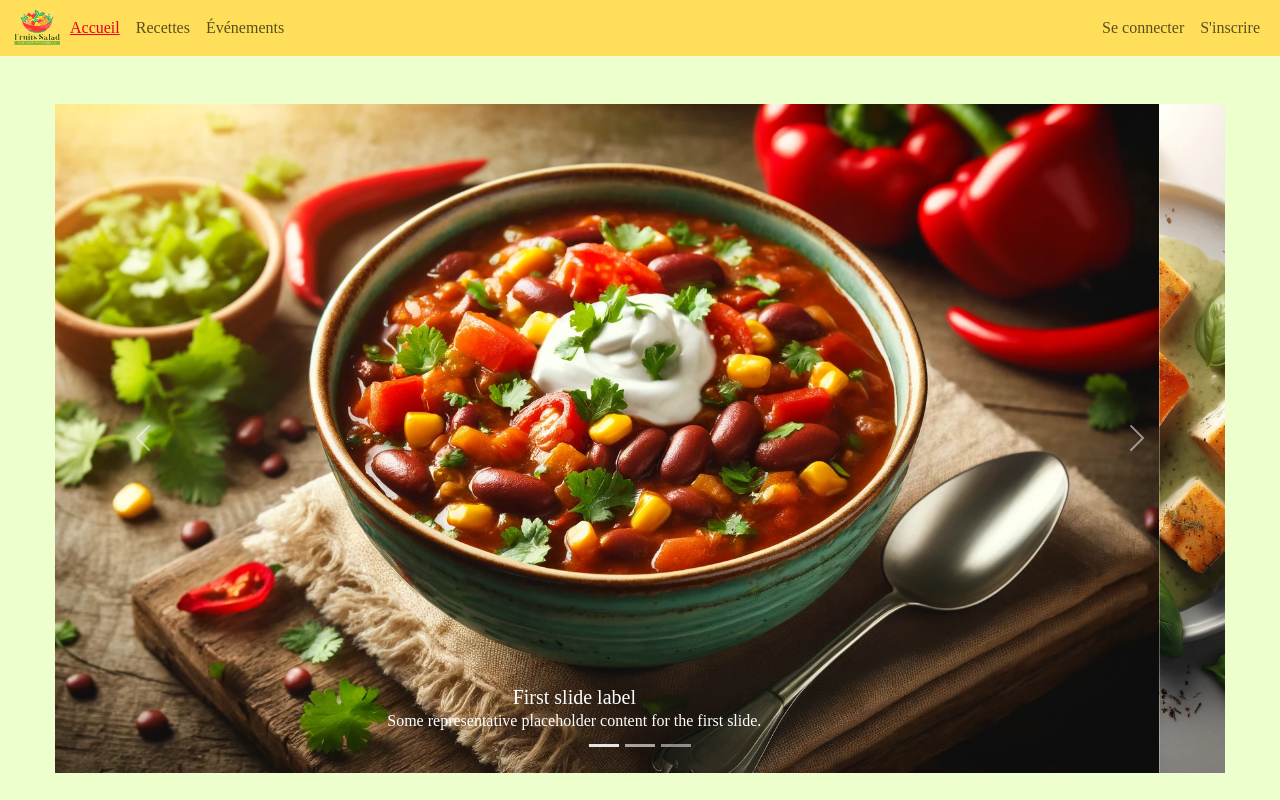
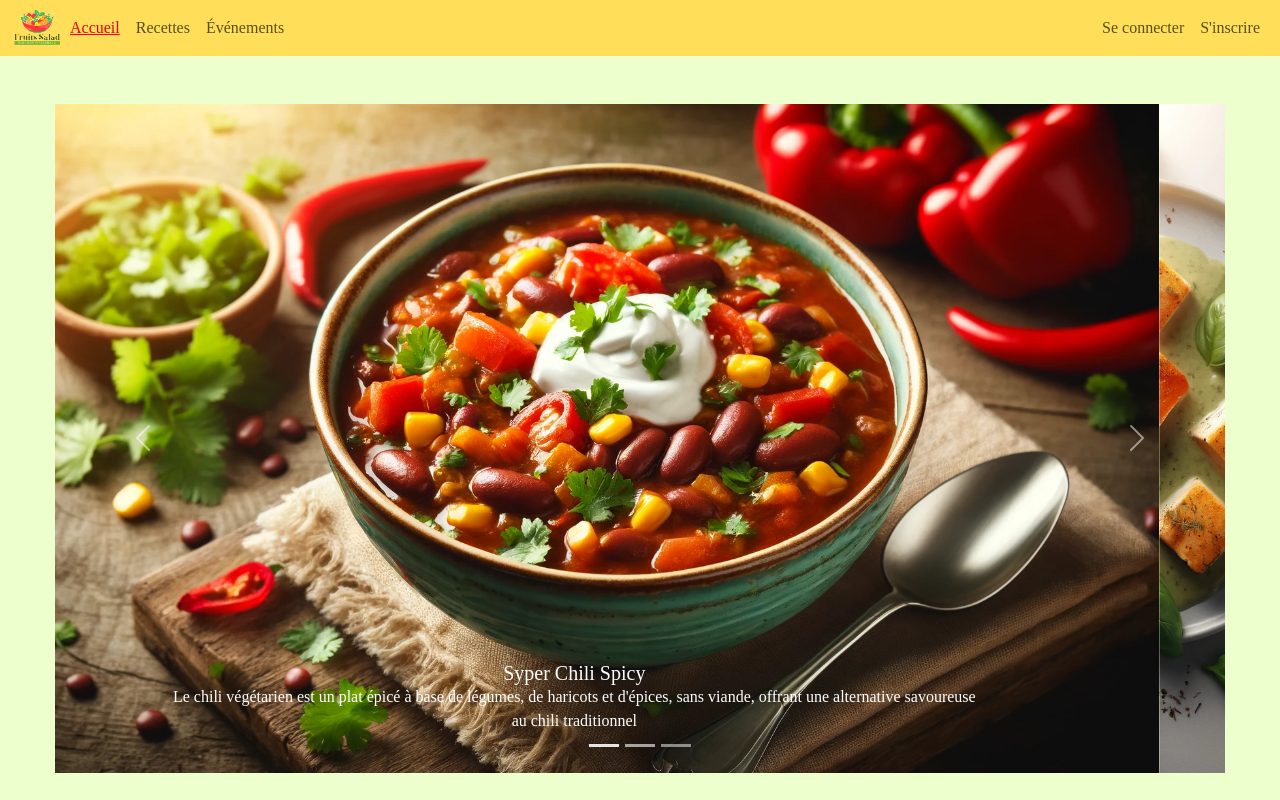
Before and after one commit to Aleks512/fronted, a Vue app: page / in a window 1280 px wide. Shown: the top 800 px of the page. Built offline with nearby package versions, Linux system fonts and the light colour scheme.

Commit message:
sliders_description

```diff
--- a/src/views/HomeView.vue
+++ b/src/views/HomeView.vue
@@ -10,22 +10,22 @@
       <div class="carousel-item active">
         <img src="@/assets/vegetarian_chili.webp" class="d-block w-100" alt="First slide">
         <div class="carousel-caption d-none d-md-block">
-          <h5>First slide label</h5>
-          <p>Some representative placeholder content for the first slide.</p>
+          <h5>Syper Chili Spicy</h5>
+          <p>Le chili végétarien est un plat épicé à base de légumes, de haricots et d'épices, sans viande, offrant une alternative savoureuse au chili traditionnel</p>
         </div>
       </div>
       <div class="carousel-item">
         <img src="@/assets/few_rivolis.webp" class="d-block w-100" alt="Second slide">
         <div class="carousel-caption d-none d-md-block">
-          <h5>Second slide label</h5>
-          <p>Some representative placeholder content for the second slide.</p>
+          <h5>Ravioli Végétarien</h5>
+          <p>Le ravioli végétarien est une option saine et équilibrée, riche en fibres et nutriments, grâce à sa farce de légumes et légumineuses, sans les graisses saturées de la viande</p>
         </div>
       </div>
       <div class="carousel-item">
         <img src="@/assets/salad-cezar2.webp" class="d-block w-100" alt="Third slide">
         <div class="carousel-caption d-none d-md-block">
-          <h5>Third slide label</h5>
-          <p>Some representative placeholder content for the third slide.</p>
+          <h5>Salade Composée</h5>
+          <p>La salade composée est un plat frais et nutritif, combinant légumes riches en vitamines, protéines maigres, et bonnes graisses, offrant un repas complet et bénéfique pour la santé.</p>
         </div>
       </div>
     </div>
```
